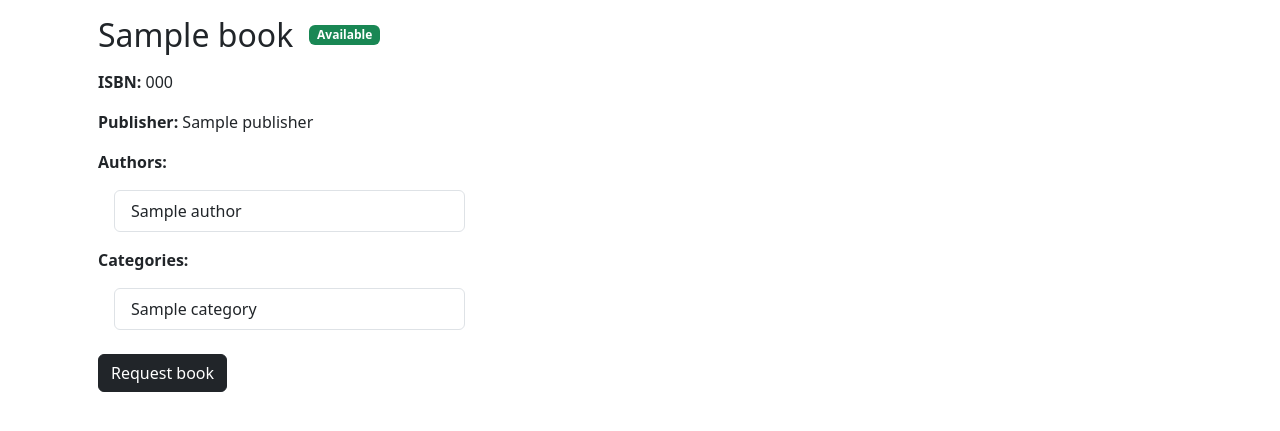
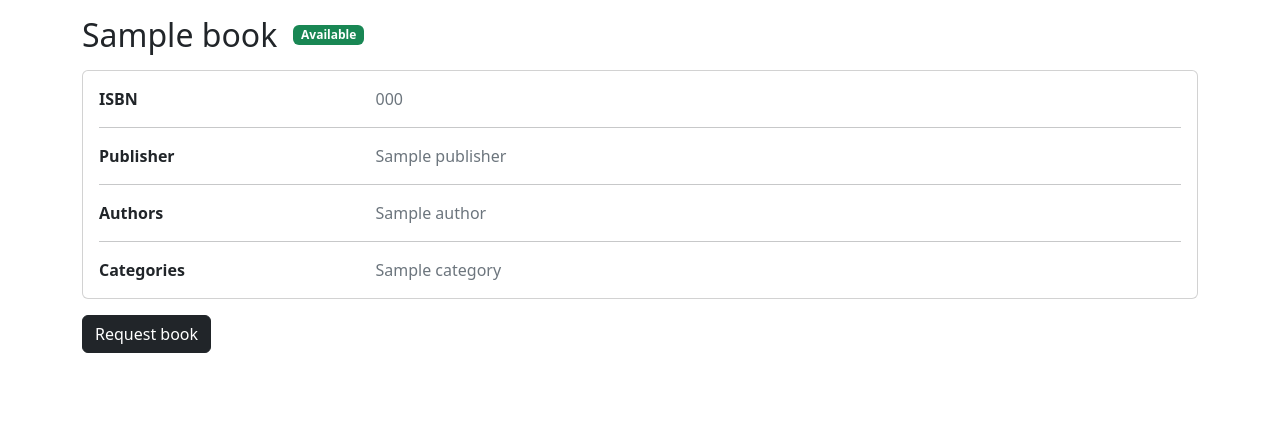
Before and after one commit to padamupreti/grantha-lms, a Django app: page /books/1/ in a window 1280 px wide. Shown: the part 56-487 px from the top of the page. Run offline with Django 4.2, Linux system fonts and the light colour scheme; tables that the repository leaves empty hold one stand-in row (values such as "Sample post"); one stand-in notice (Sample message) is shown; some libraries are stand-ins or nearby versions.

Commit message:
UI Improvements to forms, cards

```diff
--- a/authentication/templates/authentication/credentials_form.html
+++ /dev/null
@@ -1,5 +0,0 @@
-{% extends 'base.html' %} {% block content %}
-<div class="min-vh-100 d-flex flex-column justify-content-center">
-    {% block form_content %}{% endblock %}
-</div>
-{% endblock %}
--- a/dashboard/templates/dashboard/book_detail.html
+++ b/dashboard/templates/dashboard/book_detail.html
@@ -1,6 +1,6 @@
 {% extends 'base.html' %} {% block content %}
 <div class="d-flex align-items-center">
-    <h2 class="m-3">{{ book.title }}</h2>
+    <h2 class="my-3 me-3">{{ book.title }}</h2>
     {% if is_requested %}
     <span class="badge text-bg-warning">Requested</span>
     {% elif is_available %}
@@ -9,27 +9,35 @@
     <span class="badge text-bg-danger">Not Available</span>
     {% endif %}
 </div>
-<div class="mx-3">
-    <p><span class="fw-bold">ISBN:</span> {{ book.isbn }}</p>
-    <p><span class="fw-bold">Publisher:</span> {{ book.publisher }}</p>
-    <p><span class="fw-bold">Authors:</span></p>
-    <ul class="list-group m-3 row">
-        {% for author in authors %}
-        <li class="list-group-item col-md-4">{{ author }}</li>
-        {% endfor %}
-    </ul>
-    <p><span class="fw-bold">Categories:</span></p>
-    <ul class="list-group m-3 row">
-        {% for category in categories %}
-        <li class="list-group-item col-md-4">{{ category }}</li>
-        {% endfor %}
-    </ul>
-    {% if not user.is_librarian and not is_requested and is_available %}
-    <a
-        href="{% url 'dashboard:request-book' book.id %}"
-        class="btn btn-dark mt-2"
-        >Request book</a
-    >
-    {% endif %}
+<div class="card">
+    <div class="card-body">
+        <div class="row">
+            <div class="col-sm-3 fw-bold">ISBN</div>
+            <div class="col-sm-9 text-secondary">{{ book.isbn }}</div>
+        </div>
+        <hr />
+        <div class="row">
+            <div class="col-sm-3 fw-bold">Publisher</div>
+            <div class="col-sm-9 text-secondary">{{ book.publisher }}</div>
+        </div>
+        <hr />
+        <div class="row">
+            <div class="col-sm-3 fw-bold">Authors</div>
+            <div class="col-sm-9 text-secondary">
+                {{ authors|join:', ' }}
+            </div>
+        </div>
+        <hr />
+        <div class="row">
+            <div class="col-sm-3 fw-bold">Categories</div>
+            <div class="col-sm-9 text-secondary">
+                {{ categories|join:', ' }}
+            </div>
+        </div>
+    </div>
 </div>
-{% endblock %}
+{% if not user.is_librarian and not is_requested and is_available %}
+<a href="{% url 'dashboard:request-book' book.id %}" class="btn btn-dark mt-3"
+    >Request book</a
+>
+{% endif %} {% endblock %}
--- a/dashboard/templates/dashboard/generic_delete.html
+++ b/dashboard/templates/dashboard/generic_delete.html
@@ -1,9 +1,9 @@
 {% extends 'base.html' %} {% block content %}
-<h2 class="m-3">Delete {{ item_type }}</h2>
-<p class="m-3">
+<h2 class="my-3">Delete {{ item_type }}</h2>
+<p class="mb-3">
     Are you sure you want to delete {{ item_type }} "{{ object }}"?
 </p>
-<form method="post" class="mx-3 mb-3">
+<form method="post" class="mb-3">
     {% csrf_token %}
     <button type="submit" class="btn btn-danger mx-auto">Yes, Delete</button>
 </form>
--- a/dashboard/templates/dashboard/list_books.html
+++ b/dashboard/templates/dashboard/list_books.html
@@ -1,6 +1,8 @@
 {% extends 'base.html' %} {% block content %}
 <h2 class="my-3">Books on Library</h2>
-<form class="input-group mb-3">
+<div class="row mb-3">
+    <div class="col col-md-8">
+        <form class="input-group">
             <select name="filter" class="form-select" style="max-width: 8rem">
                 <option {% if p_filter == '' or p_filter == 'title' %}selected{% endif %} value="title">Title</option>
                 <option {% if p_filter == 'author' %}selected{% endif %} value="author">Author</option>
@@ -13,6 +15,8 @@
                 <i class="fa fa-magnifying-glass"></i>
             </button>
         </form>
+    </div>
+</div>
 <div class="table-responsive text-nowrap">
     {% if books %}
     <table class="table table-striped">
--- a/dashboard/templates/dashboard/member_home.html
+++ b/dashboard/templates/dashboard/member_home.html
@@ -5,7 +5,7 @@
     {% endif %}
 
     <!-- Stats -->
-    <div class="row row-cols-1 row-cols-md-2 row-cols-lg-4 g-3 mt-2">
+    <div class="row row-cols-2 row-cols-lg-4 g-3 mt-2">
         {% if user.is_authenticated %}
         <div class="col">
             <div class="card border-dark h-100 position-relative">
--- a/dashboard/templates/dashboard/request_book.html
+++ b/dashboard/templates/dashboard/request_book.html
@@ -1,6 +1,6 @@
 {% extends 'base.html' %} {% block content %}
-<h2 class="m-3">Request Book</h2>
-<div class="mx-3">
+<h2 class="my-3">Request Book</h2>
+<div>
     {% if is_available %}
     <p>Are you sure you want to request book "{{ book.title }}"?</p>
     <form method="post">
--- a/dashboard/templates/dashboard/search_form.html
+++ b/dashboard/templates/dashboard/search_form.html
@@ -1,4 +1,6 @@
-<form class="input-group mb-3">
+<div class="row mb-3">
+    <div class="col col-md-8">
+        <form class="input-group">
             <input
                 type="text"
                 name="query"
@@ -10,3 +12,5 @@
                 <i class="fa fa-magnifying-glass"></i> Search
             </button>
         </form>
+    </div>
+</div>
```
Also changed, not shown: authentication/templates/authentication/login.html (+21 -11 lines), authentication/templates/authentication/register.html (+24 -14 lines), dashboard/templates/dashboard/create_issue.html (+11 -7 lines), dashboard/templates/dashboard/generic_edit.html (+11 -7 lines), dashboard/templates/dashboard/librarian_home.html (+18 -2 lines), dashboard/templates/dashboard/member_detail.html (+15 -7 lines), dashboard/templates/dashboard/return_issued.html (+7 -9 lines), qrmanager/templates/qrmanager/upload_qr.html (+8 -4 lines). Lines whose indentation alone changed are shown as unchanged.
